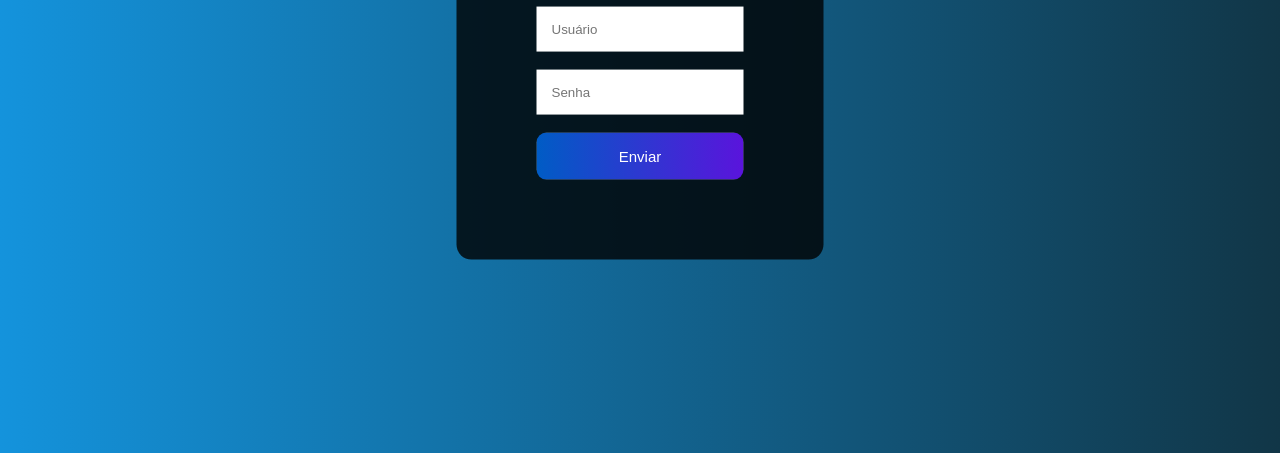
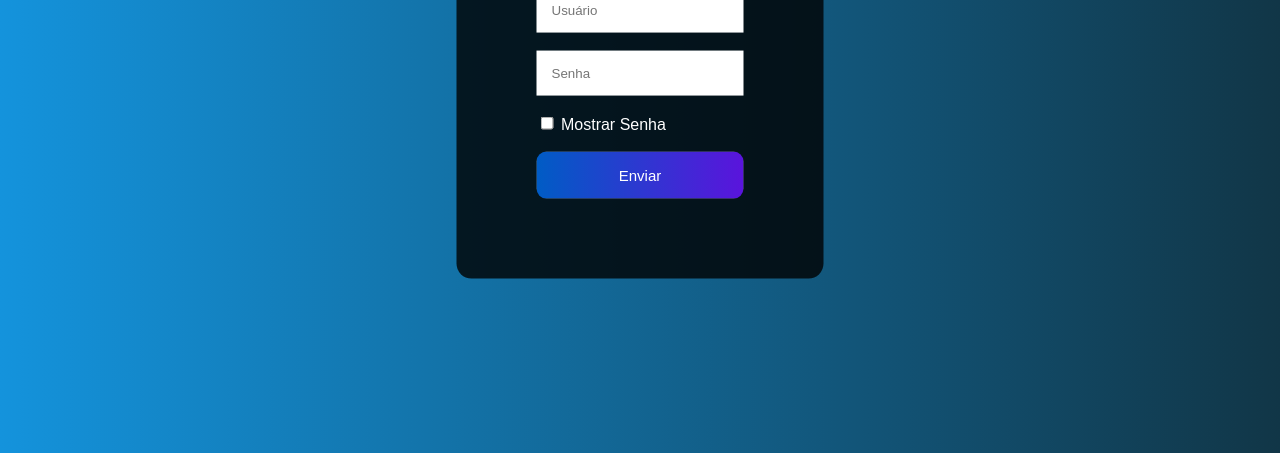
Before and after one commit to mauricio173/formulario, a plain HTML site: page telalogin.html in a window 1280 px wide. Shown: the part 347-800 px from the top of the page. Drawn offline with Linux system fonts and the light colour scheme.

Commit message:
Update telalogin.html

```diff
--- a/telalogin.html
+++ b/telalogin.html
@@ -52,6 +52,10 @@
         <br><br>
         <input type="password" placeholder="Senha">
         <br><br>
+        <input type="checkbox" onclick="mostrarOcultarSenha()">
+        <script type="text/javascript" src="scripts.js"></script>
+        <label>Mostrar Senha</label>
+        <br><br>
         <button>Enviar</button>
     </div>
 </body>
```
